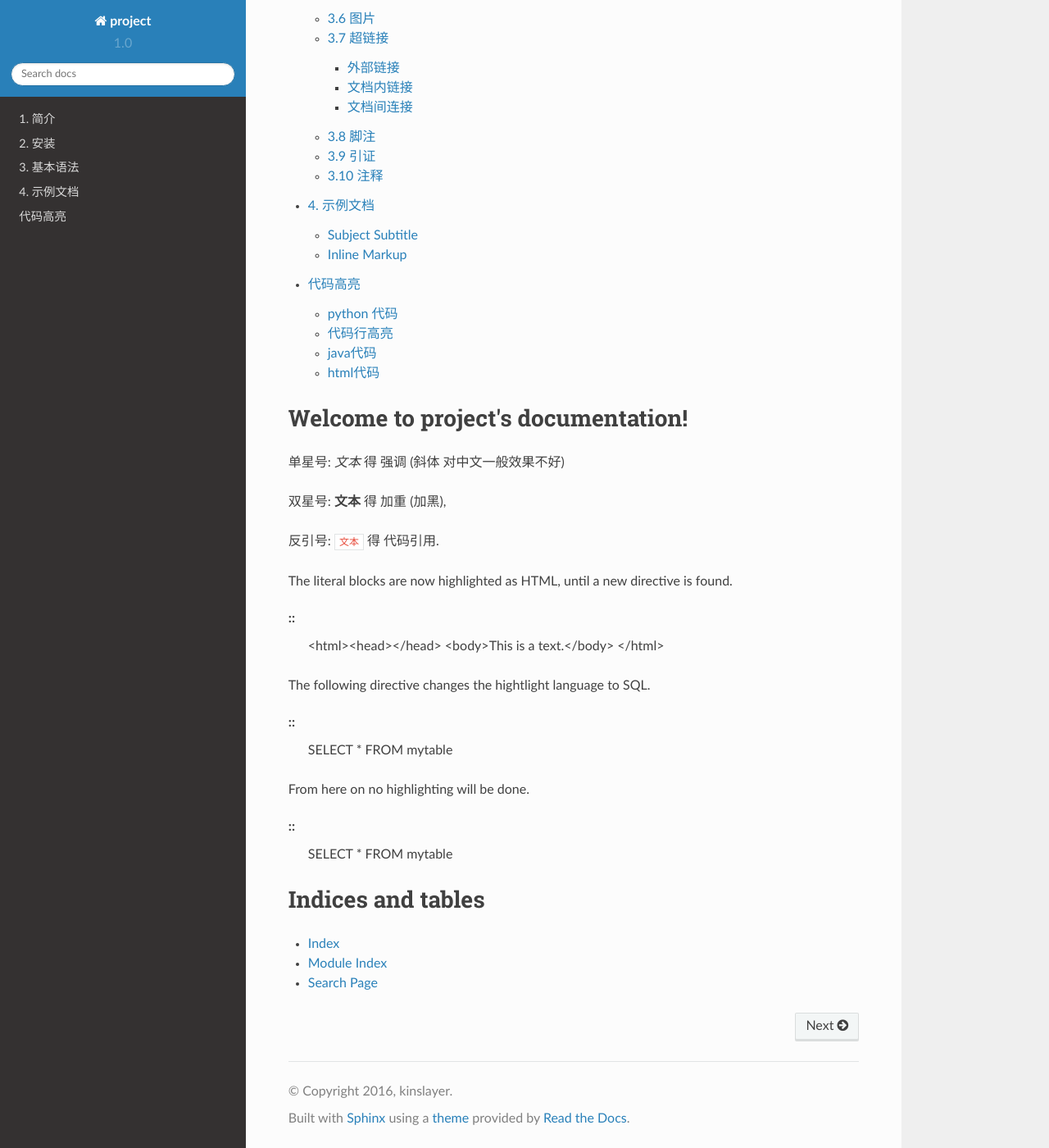
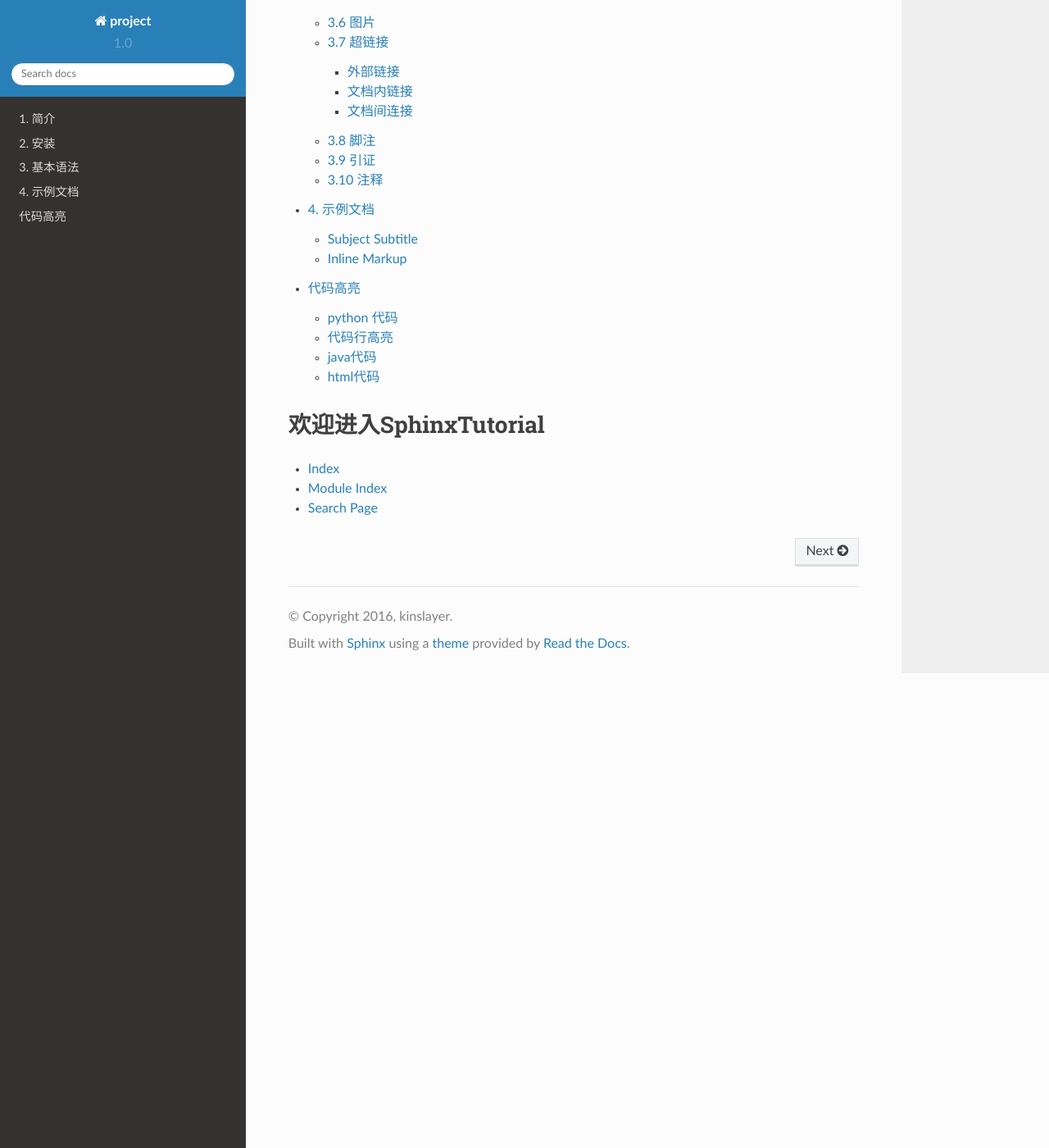
Before and after one commit to happyyst/SphinxTutorial, a Sphinx documentation site: the page built from source/index.rst, in a window 1280 px wide and 1400 px high, scrolled down 676 px. Shown: the whole window at 82% size. Built offline with Sphinx 7.4.7 and the Read the Docs theme 2.0.0, drawn with Linux system fonts in a browser that asks for light colours; some of the changed text lies outside the part shown.

Commit message:
测试readme.rst

```diff
--- a/source/index.rst
+++ b/source/index.rst
@@ -9,45 +9,9 @@
     doctor
     codeblock
 
-Welcome to project's documentation!
-===================================
+欢迎进入SphinxTutorial
+==================
 
-
-单星号: *文本* 得 强调 (斜体 对中文一般效果不好)
-
-双星号: **文本** 得 加重 (加黑),
-
-反引号: ``文本`` 得 代码引用.
-
-
-
-.. highlight:: html
-
-The literal blocks are now highlighted as HTML, until a new directive is found.
-
-::
-   <html><head></head>
-   <body>This is a text.</body>
-   </html>
-
-The following directive changes the hightlight language to SQL.
-
-.. highlight:: sql
-
-::
-   SELECT * FROM mytable
-
-.. highlight:: none
-
-From here on no highlighting will be done.
-
-::
-   SELECT * FROM mytable
-
-
-
-Indices and tables
-==================
 
 * :ref:`genindex`
 * :ref:`modindex`
```
Also changed, not shown: README.md (deleted, +0 -4 lines), README.rst (added, +8 -0 lines), 1 other file.
